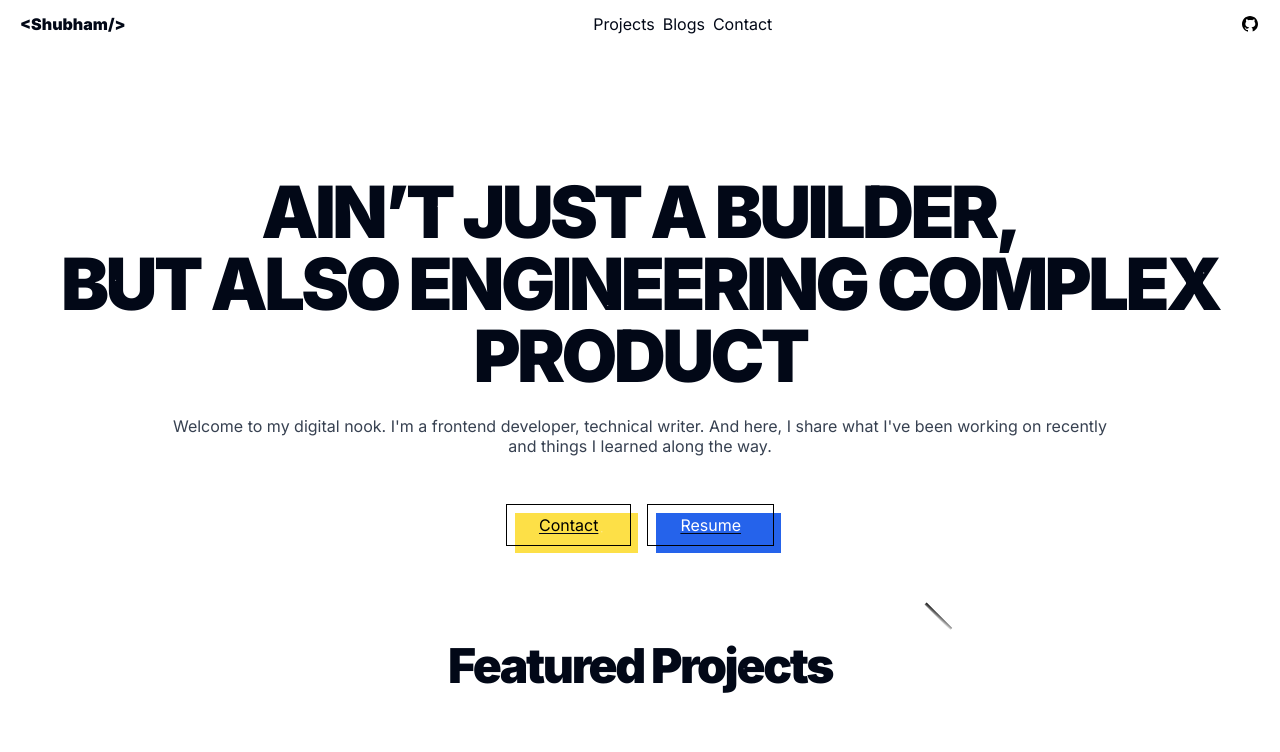
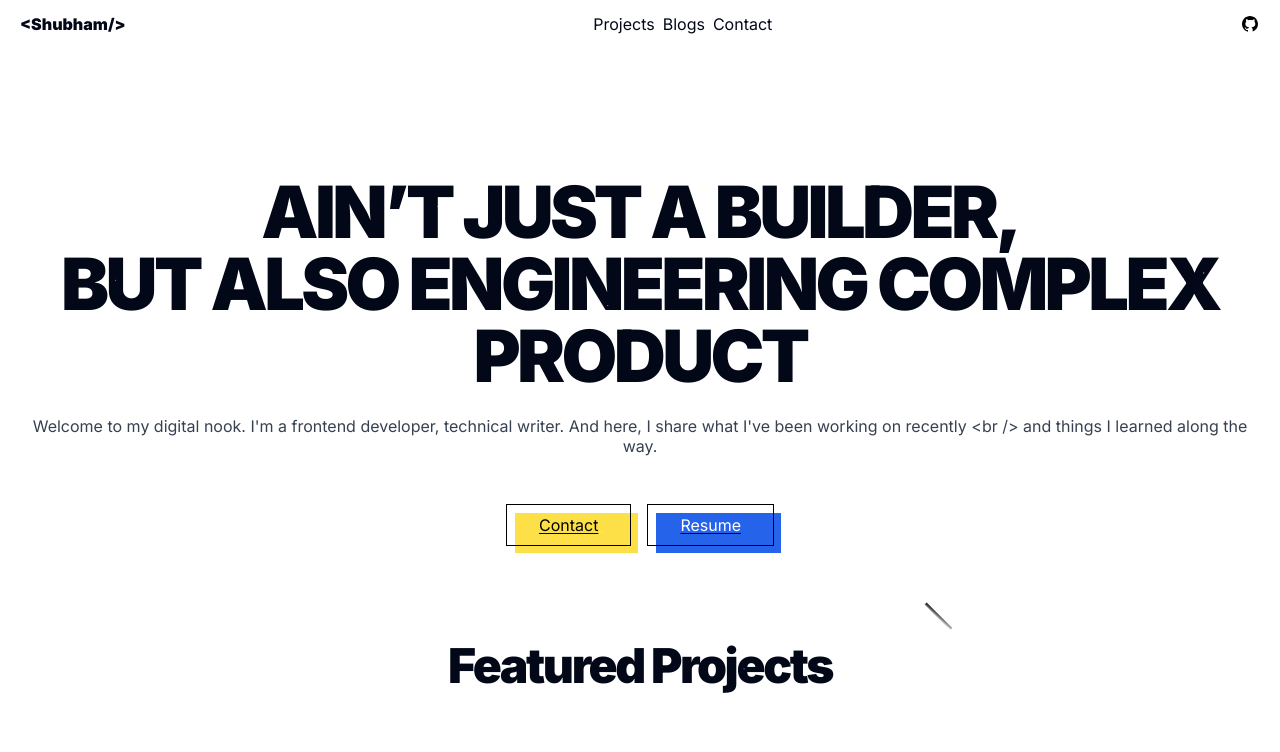
Before and after one commit to shubhdevelop/portfolio, a Next.js app: page / in a window 1280 px wide. Shown: the top 752 px of the page. Built offline with nearby package versions, Linux system fonts and the light colour scheme.

Commit message:
[Fixed] build error : no-unescaped-entities

```diff
--- a/app/page.tsx
+++ b/app/page.tsx
@@ -23,9 +23,9 @@ export default function Home() {
       />
       <StarsBackground starDensity={0.00009} />
       <p className="tracking-normal font-normal leading-5 text-gray-700 text-center">
-        Welcome to my digital nook. I'm a frontend developer, technical writer.
+       {` Welcome to my digital nook. I'm a frontend developer, technical writer.
         And here, I share what I've been working on recently <br />
-        and things I learned along the way.
+        and things I learned along the way.`}
       </p>
       <div className="flex  justify-center items-center m-12 gap-4 underline-offset-2 underline ">
         <button className="px-8 py-2 border border-black bg-transparent text-black  dark:border-white relative group transition duration-200">
```
